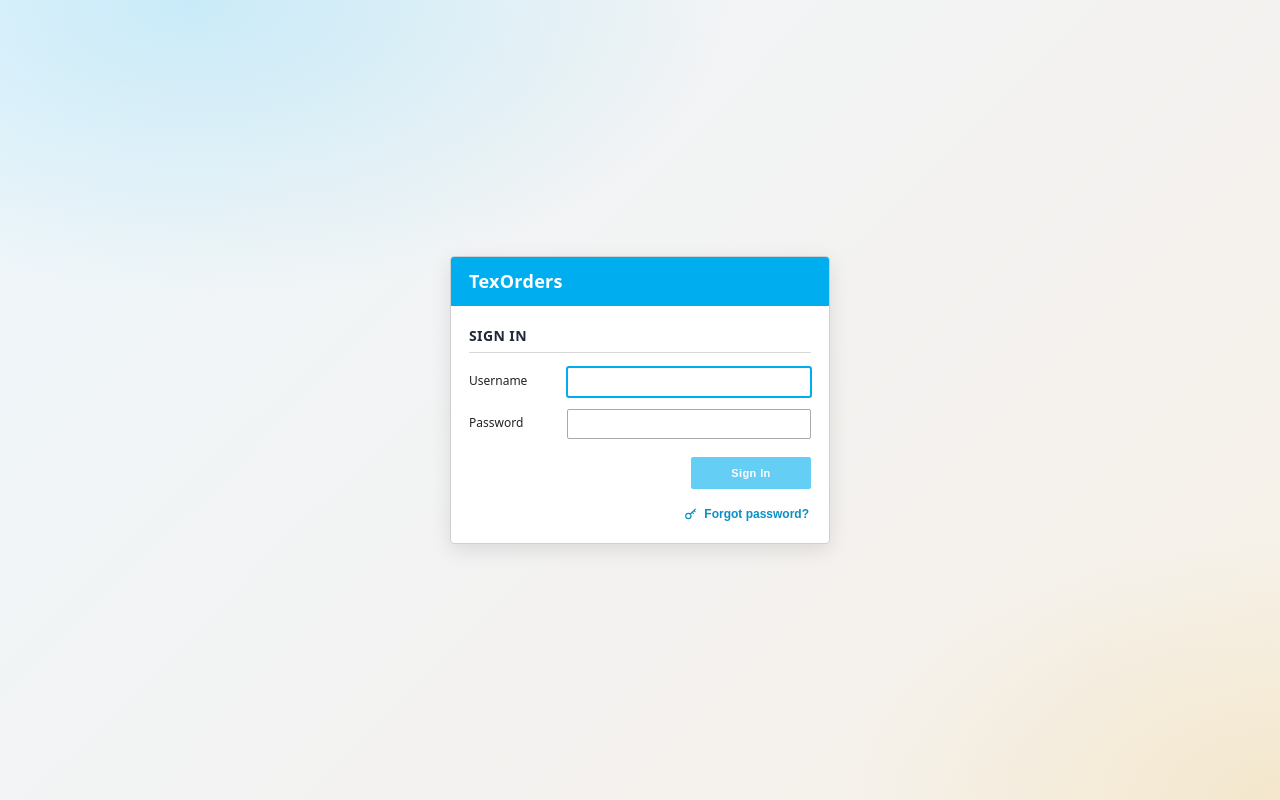
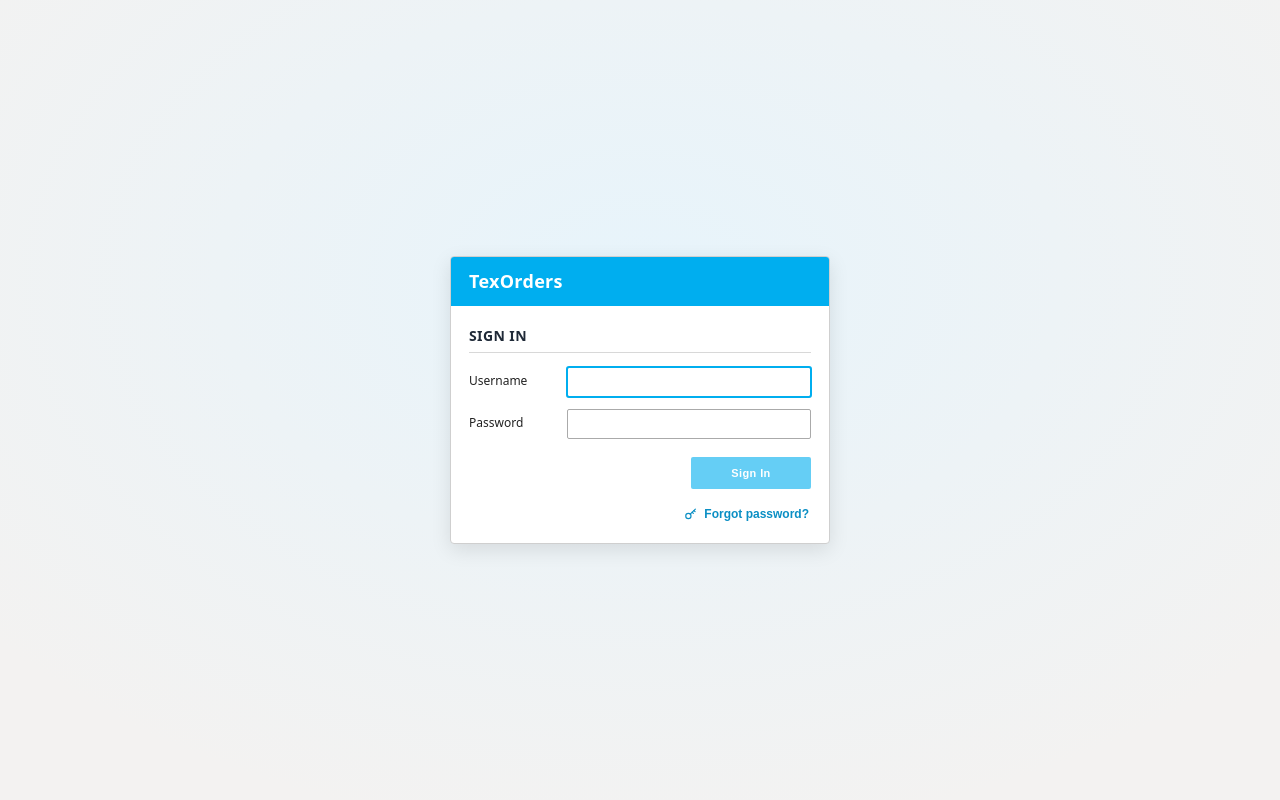
Before and after one commit to Mohan2928/sales-order-app, a React (Vite) app in the folder frontend/: page /login in a window 1280 px wide. Built offline with nearby package versions, Linux system fonts and the light colour scheme.

Commit message:
Login: even centered background (no one-sided blue)

```diff
--- a/frontend/src/pages/Login.css
+++ b/frontend/src/pages/Login.css
@@ -3,10 +3,7 @@
   display: grid;
   place-items: center;
   padding: 24px;
-  background:
-    radial-gradient(900px 500px at 15% 0%, rgba(0, 174, 239, .16) 0%, rgba(0, 174, 239, 0) 60%),
-    radial-gradient(800px 480px at 100% 100%, rgba(224, 168, 46, .14) 0%, rgba(224, 168, 46, 0) 55%),
-    linear-gradient(135deg, #eef7fc 0%, #f3f2f1 55%, #f7f1e6 100%);
+  background: radial-gradient(1200px 800px at 50% 35%, #e7f4fb 0%, #f3f2f1 70%);
 }
 
 .login-card {
```
Also changed, not shown: 2 other files (tests, documents, lock files or other folders).
